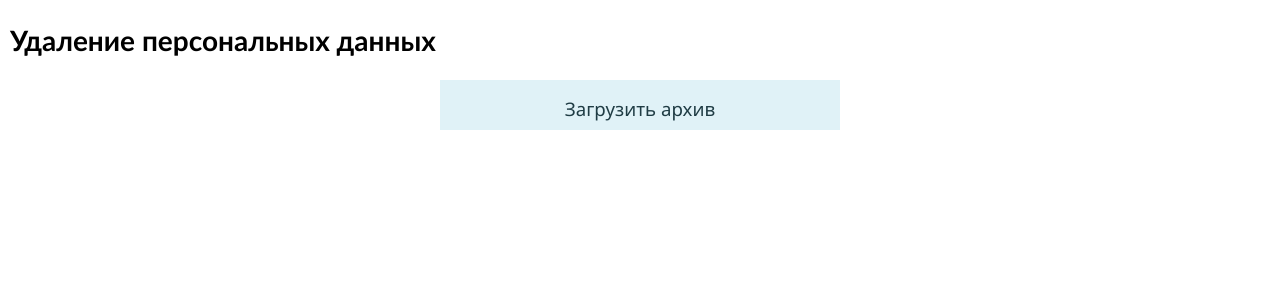
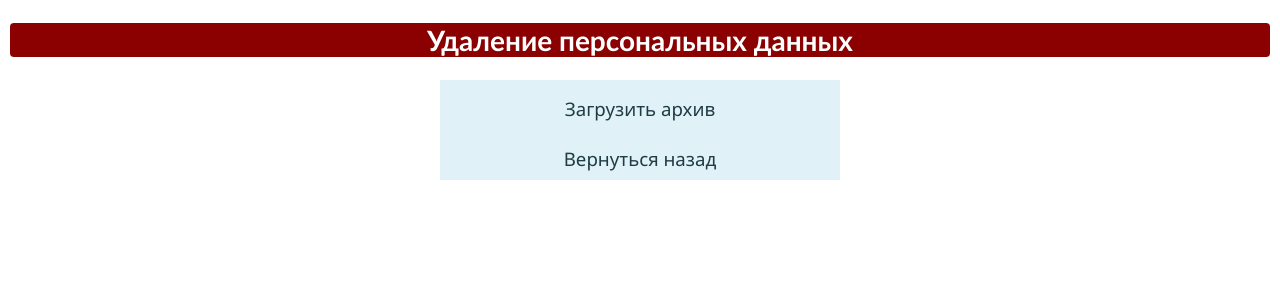
Before and after one commit to Leaders2021NRA/task9, a Flask app: page /processed/ in a window 1280 px wide. Shown: the top 300 px of the page. Run offline with Flask 2, Linux system fonts and the light colour scheme.

Commit message:
Add files via upload

```diff
--- a/src/templates/processed.html
+++ b/src/templates/processed.html
@@ -33,8 +33,6 @@
                z-index: -10;
           }
 
-          input[type=]
-
           h2 {
                color: white;
                text-align: center;
@@ -51,5 +49,10 @@
           <input id="file-output" type=submit name="output">
           <label for="file-output">Загрузить архив</label>
      </form>
+
+     <form action="/back/" id="load-container" method=post>
+          <input id="backbut" type=submit name="backbut">
+          <label for="backbut">Вернуться назад</label>
+     </form>
 </body>
 </html>
```
